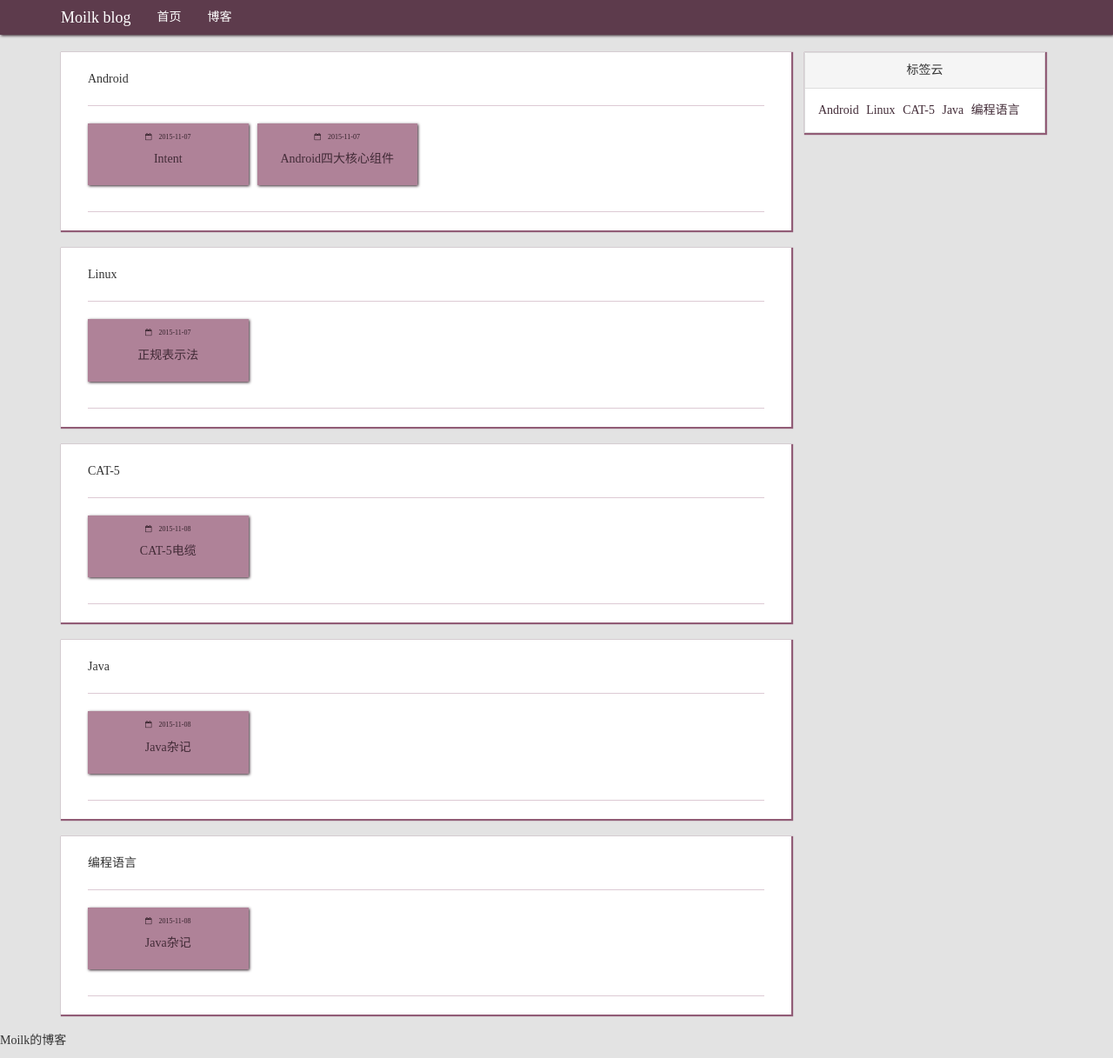
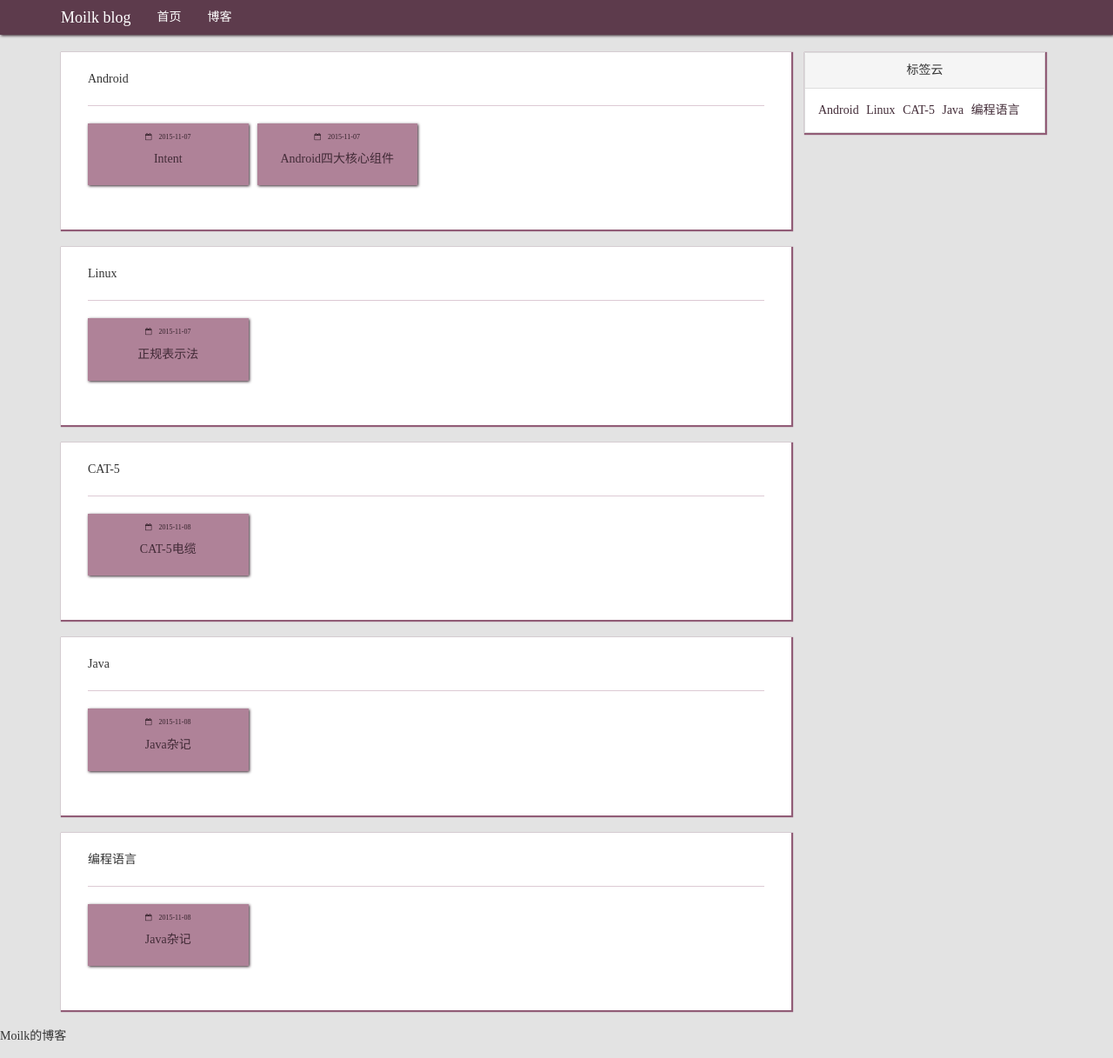
Before and after one commit to MoilkNepho/Blog, a Jekyll site: the page built from tag.html, in a window 1280 px wide. Shown: the whole page at 87% size. Built offline with Jekyll 4.4.1, drawn with Linux system fonts in a browser that asks for light colours; nearby versions of some CDN libraries; comment, search, counter and statistics services are not loaded.

Commit message:
markdown

```diff
--- a/assets/stylesheet/components/_panel.scss
+++ b/assets/stylesheet/components/_panel.scss
@@ -20,7 +20,6 @@
     text-align: center;
     padding-top: 20px;
     padding-bottom: 20px;
-    border-bottom: 1px solid $gray-lightest;
   }
   .panel-footer{
     padding-top:20px;
--- a/assets/stylesheet/modules/_author.scss
+++ b/assets/stylesheet/modules/_author.scss
@@ -11,7 +11,7 @@
        width: 80px;
 
        border-radius: 100%;
-       border: 4px solid $gray-light;
+       border: 4px solid $gray-lighter;
     }
   }
   .social{
@@ -22,6 +22,8 @@
         height: 30px;
         width: 30px;
         margin-right: 5px;
+
+        border: 1px solid $gray-lighter;
       }
       li>a{
         display: inline-block;
```
Also changed, not shown: 2 other files.
